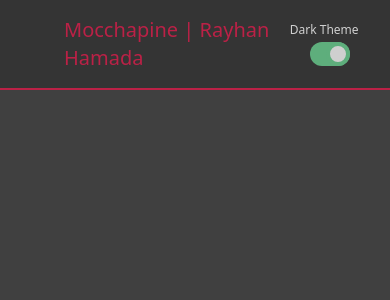
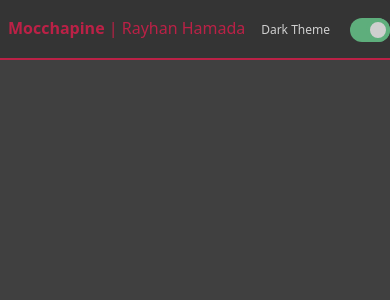
Before and after one commit to RayhanHamada/my-portfolio-rebuild2, a Vue app: page / in a window 390 px wide. Shown: the top 300 px of the page. Built offline with nearby package versions, Linux system fonts and the light colour scheme; the HTML template or start-up script is replaced by a standard one.

Commit message:
make navbar title responsive

```diff
--- a/src/components/Navbar.vue
+++ b/src/components/Navbar.vue
@@ -1,12 +1,14 @@
 <template>
   <nav
-    class="fixed w-full flex flex-row justify-between bg-my-dark opacity-75 py-4 pl-16 border-b-2 border-my-red"
+    class="fixed w-full flex flex-row justify-between bg-my-dark opacity-75 py-4 pl-2 md:pl-16 lg:pl-16 xl:pl-16 sm:pl-4 border-b-2 border-my-red"
   >
-    <p class="font-extralight text-my-red text-xl">
+    <p
+      class="font-normal lg:font-thin xl:font-thin text-my-red sm:text-sm md:text-sm lg:text-xl xl:text-xl"
+    >
       <b>Mocchapine</b> | Rayhan Hamada
     </p>
     <div class="space-x-5">
-      <switch-button />
+      <switch-button class="sm:invisible" />
     </div>
   </nav>
 </template>
```
